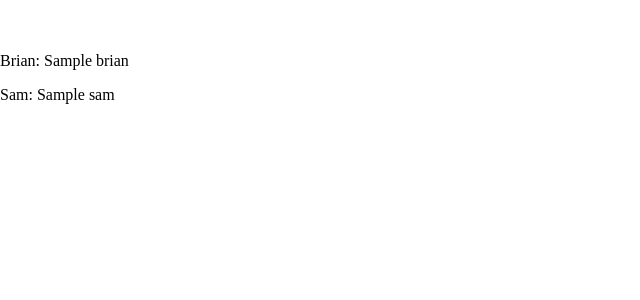
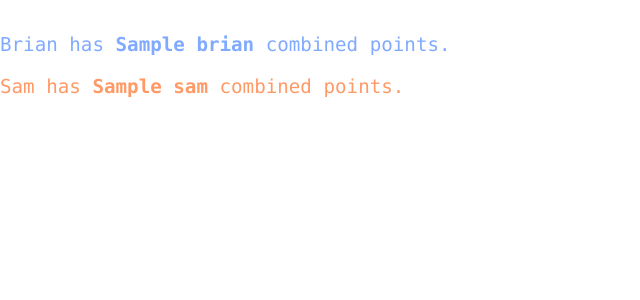
Before and after one commit to brianlondregan36/points-challenge, a Flask app: template points/templates/index.html in a window 1280 px wide. Shown: the top 300 px of the page, without its empty margins (0-640 px from the left). Run offline with Flask 2, Linux system fonts and the light colour scheme; the template is opened without the code that fills it: most values are stand-ins (such as "Sample title", 1, 10 or a date in 2020).

Commit message:
working on the styling, initial commits

```diff
--- a/points/static/style.css
+++ b/points/static/style.css
@@ -1,4 +1,30 @@
 
 body {
-  margin: auto;
+  margin: 4px;
 }
+div.message {
+    margin-top: 14px;
+}
+div.message p {
+    font-family: "Verdana";
+    font-size: 1.8em;
+}
+div.score {
+    position: fixed;
+    left: 0px;
+    width: 100%;
+    height: 10%;
+    font-family: "Lucida Console";
+    font-size: 1.2em;
+}
+
+div.score p:nth-child(1) {
+    color: #80AAFF;
+}
+div.score p:nth-child(2) {
+    color: #FF9966;
+}
+
+div.score p span {
+  font-weight: bold;
+}
--- a/points/templates/index.html
+++ b/points/templates/index.html
@@ -5,12 +5,33 @@
 	<meta name="viewport" content="width=device-width, initial-scale=1">
 	<title>Points Challenge</title>
 	<link rel="stylesheet" type="text/css" href="{{ url_for('static', filename='style.css') }}"/>
+	<script>
+		function printMessage() {
+			var b = {{ rows["Brian"] }};
+			var s = {{ rows["Sam"] }};
+			var div = document.getElementById("message");
+			if( b > s) {
+				div.innerHTML = "<p>LOOKS LIKE SAM IS BUYING</p>";
+			}
+			else if(b < s) {
+				div.innerHTML = "<p>LOOKS LIKE BRIAN IS BUYING</p>";
+			}
+			else if(b == s) {
+				div.innerHTML = "<p>LOOKS LIKE WE'RE SPLITTING THE CHECK</p>";
+			}
+			else() {
+				div.innerHTML = "<p>oh no, something went wrong</p>";
+			}
+		}
+	</script>
 </head>
 
 
-<body>
-	<br><br>
-	<p>Brian: {{ rows["Brian"] }}</p>
-	<p>Sam: {{ rows["Sam"] }}</p>
+<body onload="printMessage()">
+	<div class="message"></div>
+	<div class="score">
+		<p>Brian has <span>{{ rows["Brian"] }}</span> combined points.</p>
+		<p>Sam has <span>{{ rows["Sam"] }}</span> combined points.</p>
+	</div>
 </body>
 </html>
```
